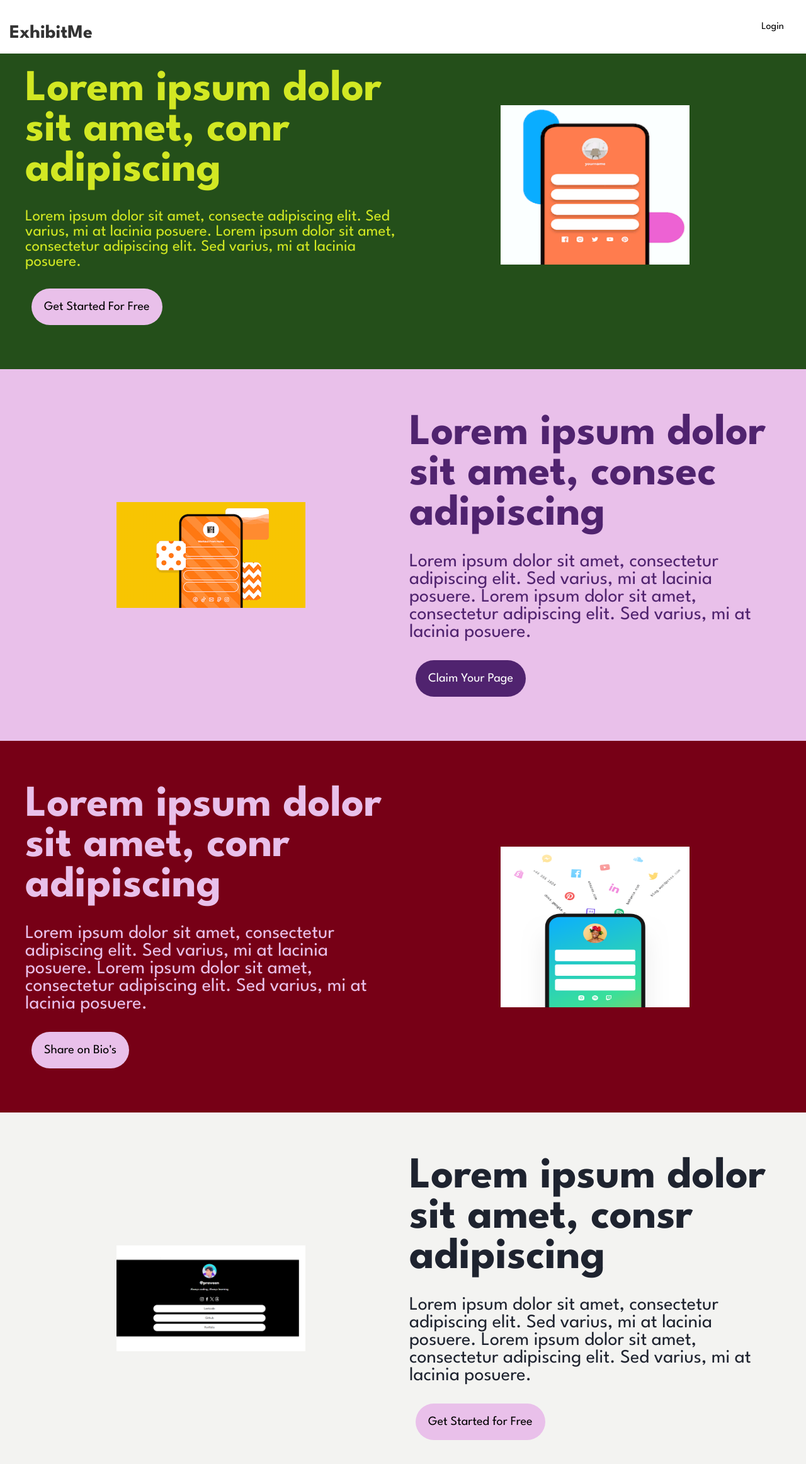
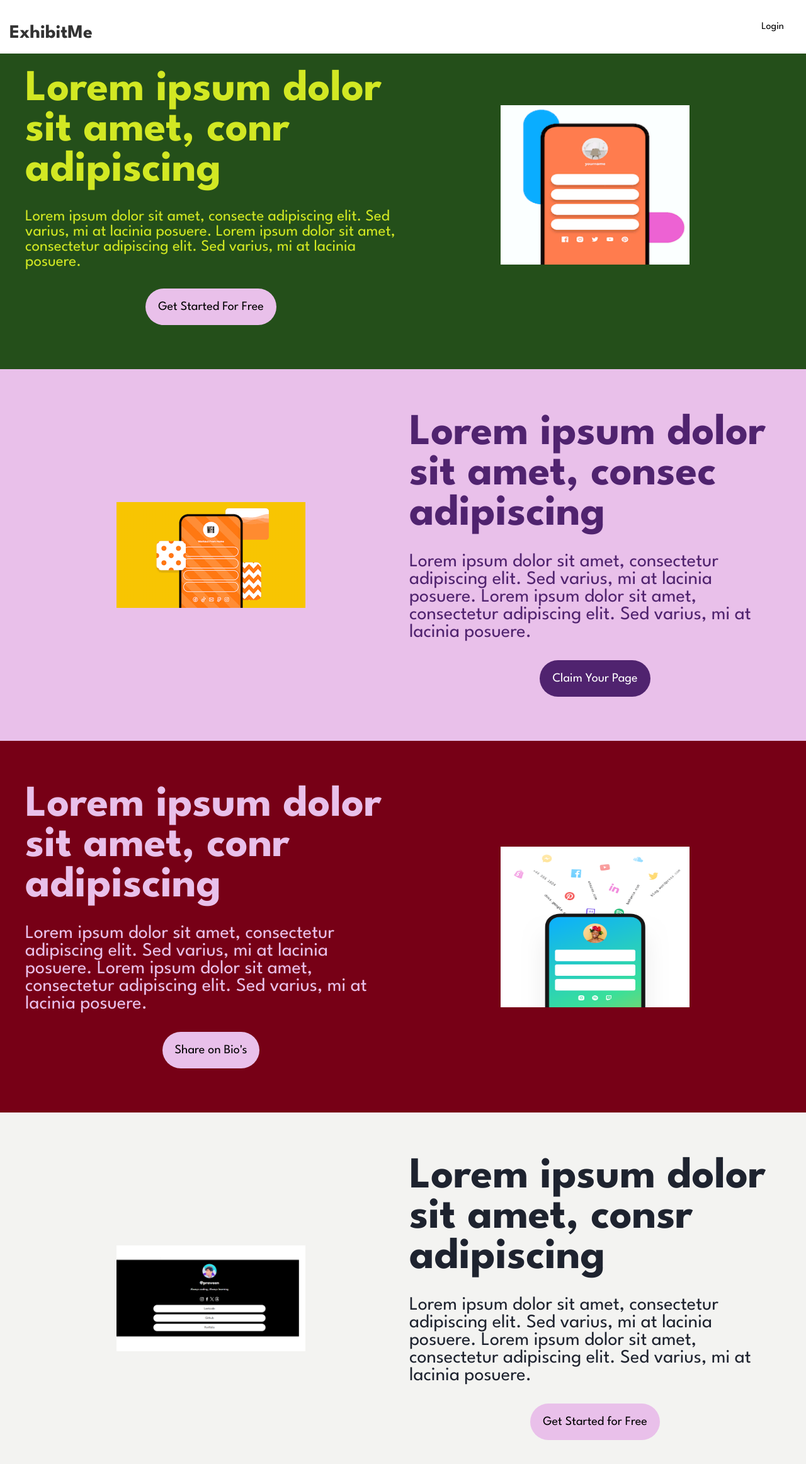
Before and after one commit to praveensubramani07/exhibit_react, a React (Create React App) app: page / in a window 1280 px wide. Shown: the top 2324 px of the page at 63% size. Built offline with nearby package versions, Linux system fonts and the light colour scheme.

Commit message:
Update home.css

```diff
--- a/src/componenet/home.css
+++ b/src/componenet/home.css
@@ -21,7 +21,10 @@
 .container .left-div{
     flex: 1;
     padding: 10px;
-
+    display:flex;
+    justify-content:center;
+    align-items:center;
+    flex-direction:column;
 }
 .container .right-div{
     flex: 1;
@@ -82,7 +85,10 @@
 .container-1 .right-div{
     flex: 1;
     padding: 10px;
-
+    display:flex;
+    justify-content:center;
+    align-items:center;
+    flex-direction:column;
 }
 .container-1 .image-con {
     display: flex;
@@ -136,7 +142,10 @@
 .container-2 .left-div{
     flex: 1;
     padding: 10px;
-
+    display:flex;
+    justify-content:center;
+    align-items:center;
+    flex-direction:column;
 }
 .container-2 .right-div{
     flex: 1;
@@ -198,7 +207,10 @@
 .container-3 .right-div{
     flex: 1;
     padding: 10px;
-
+    display:flex;
+    justify-content:center;
+    align-items:center;
+    flex-direction:column;
 }
 .container-3 .image-con {
     display: flex;
```
